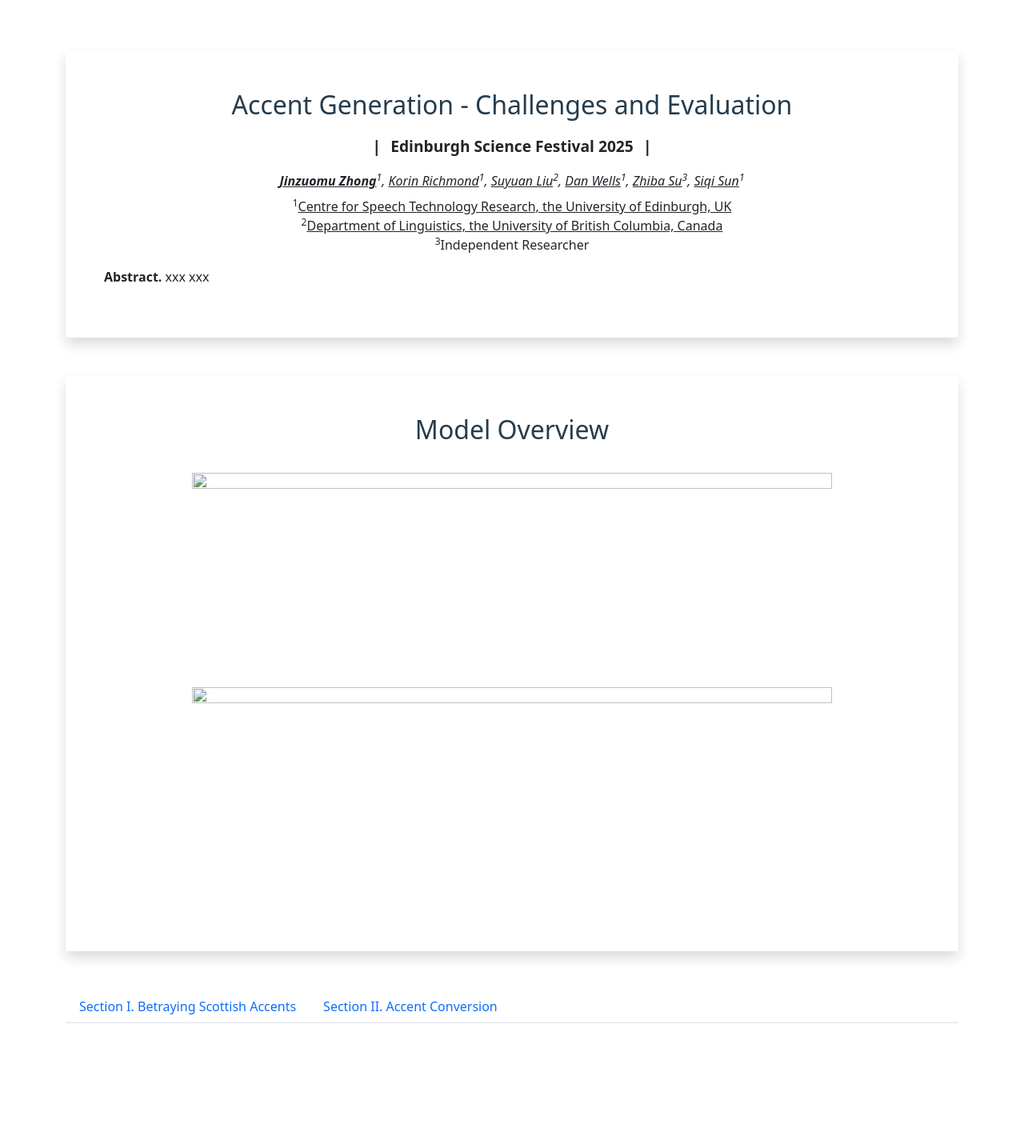
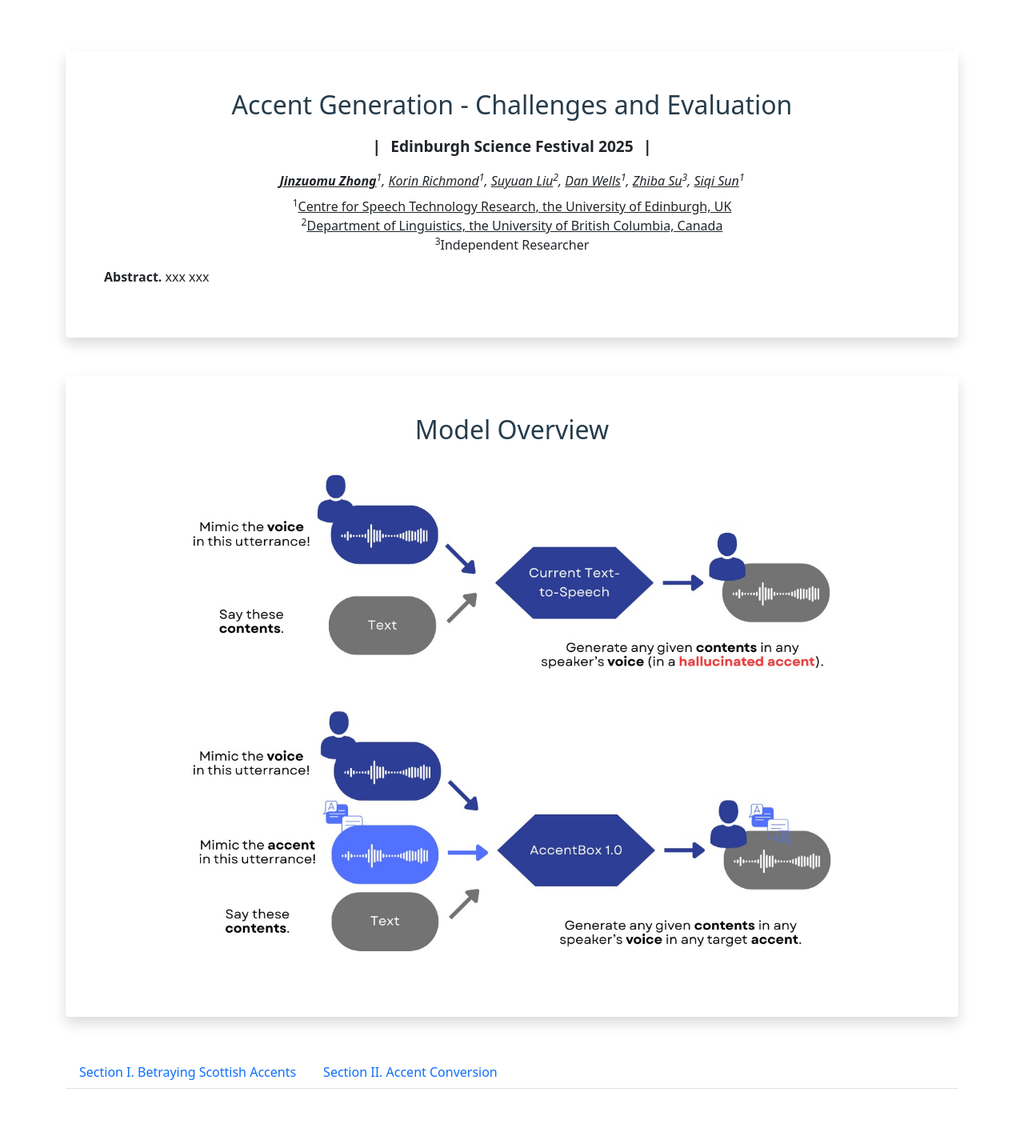
Before and after one commit to jzmzhong/jzmzhong.github.io, a Jekyll site: the page built from Accent-Generation-EdinburghScienceFestival2025/index.html, in a window 1280 px wide. Shown: the whole page at 80% size. Built offline with Jekyll 4.4.1, drawn with Linux system fonts in a browser that asks for light colours; a style sheet for code colours, icons or effects is not loaded; before the commit the page ends 1343 px from its top, so only the background shows below that.

Commit message:
fix(demo): fix image display 3

```diff
--- a/Accent-Generation-EdinburghScienceFestival2025/index.html
+++ b/Accent-Generation-EdinburghScienceFestival2025/index.html
@@ -44,12 +44,12 @@
         </h2>
 
         <p style="text-align: center">
-          <img src="asset/model_baseline.jpg" height="220" width="800"
+          <img src="{{ 'Accent-Generation-EdinburghScienceFestival2025/asset/model_baseline.jpg' | relative_url }}" height="220" width="800"
             class="img-fluid" />
         </p>
 
         <p style="text-align: center">
-          <img src="asset/model_accentbox.jpg" height="250" width="800"
+          <img src="{{ 'Accent-Generation-EdinburghScienceFestival2025/asset/model_accentbox.jpg' | relative_url }}" height="250" width="800"
             class="img-fluid" />
         </p>
       </div>
```
